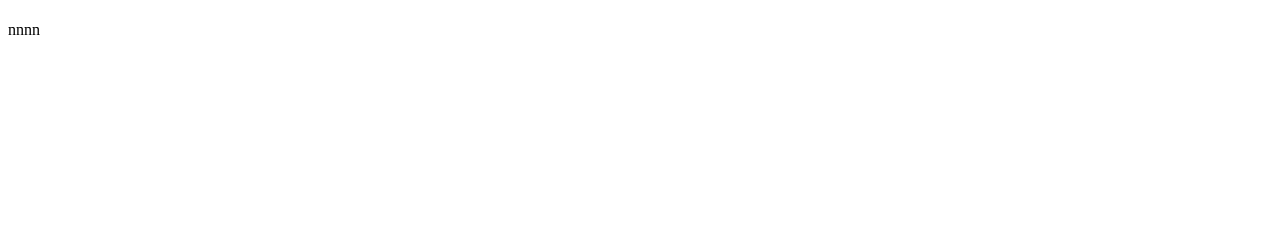
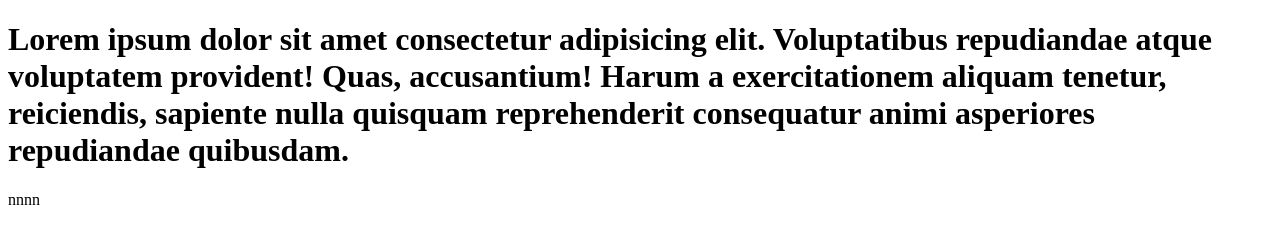
Before and after one commit to Mahamudul5/university101, a plain HTML site: page index.html in a window 1280 px wide. Drawn offline with Linux system fonts and the light colour scheme.

Commit message:
h1 is done

```diff
--- a/index.html
+++ b/index.html
@@ -6,7 +6,12 @@
     <title>Document</title>
   </head>
   <body>
-    <h1></h1>
+    <h1>
+      Lorem ipsum dolor sit amet consectetur adipisicing elit. Voluptatibus
+      repudiandae atque voluptatem provident! Quas, accusantium! Harum a
+      exercitationem aliquam tenetur, reiciendis, sapiente nulla quisquam
+      reprehenderit consequatur animi asperiores repudiandae quibusdam.
+    </h1>
     <p>nnnn</p>
   </body>
 </html>
```
